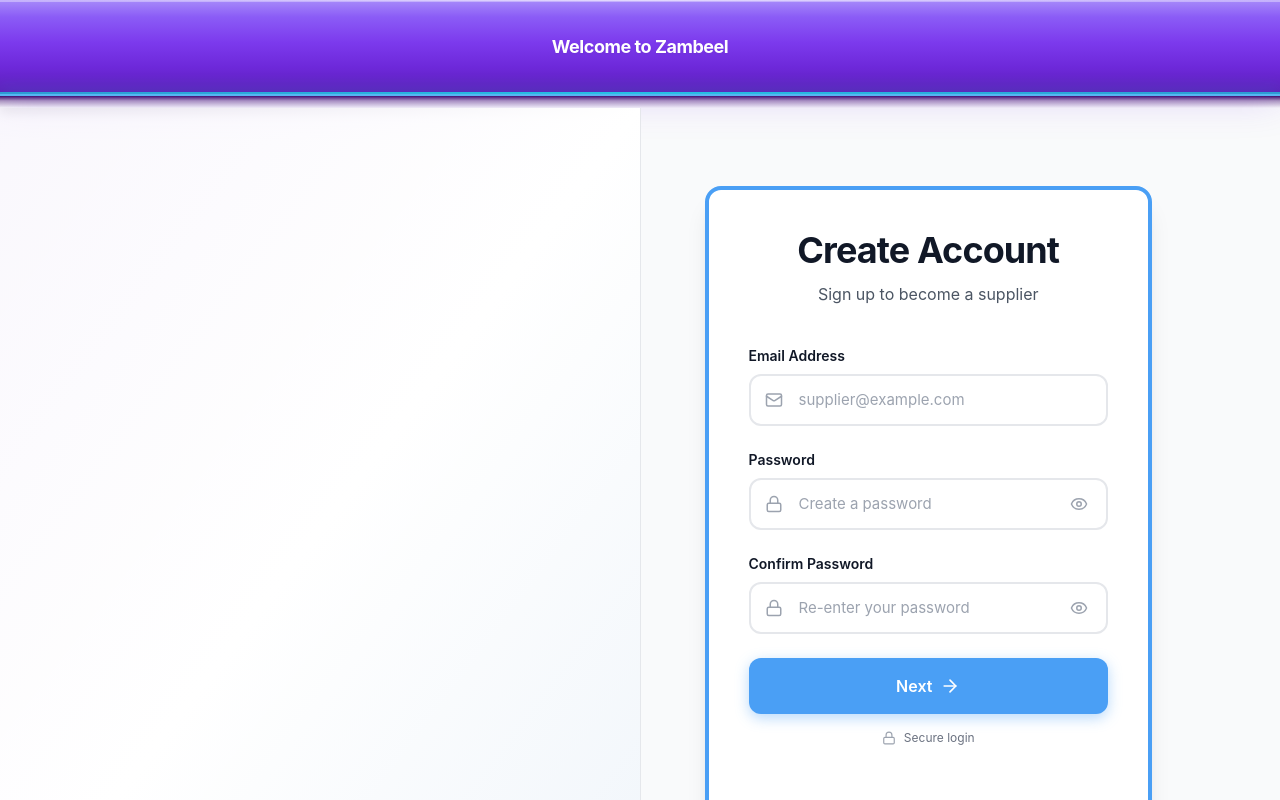
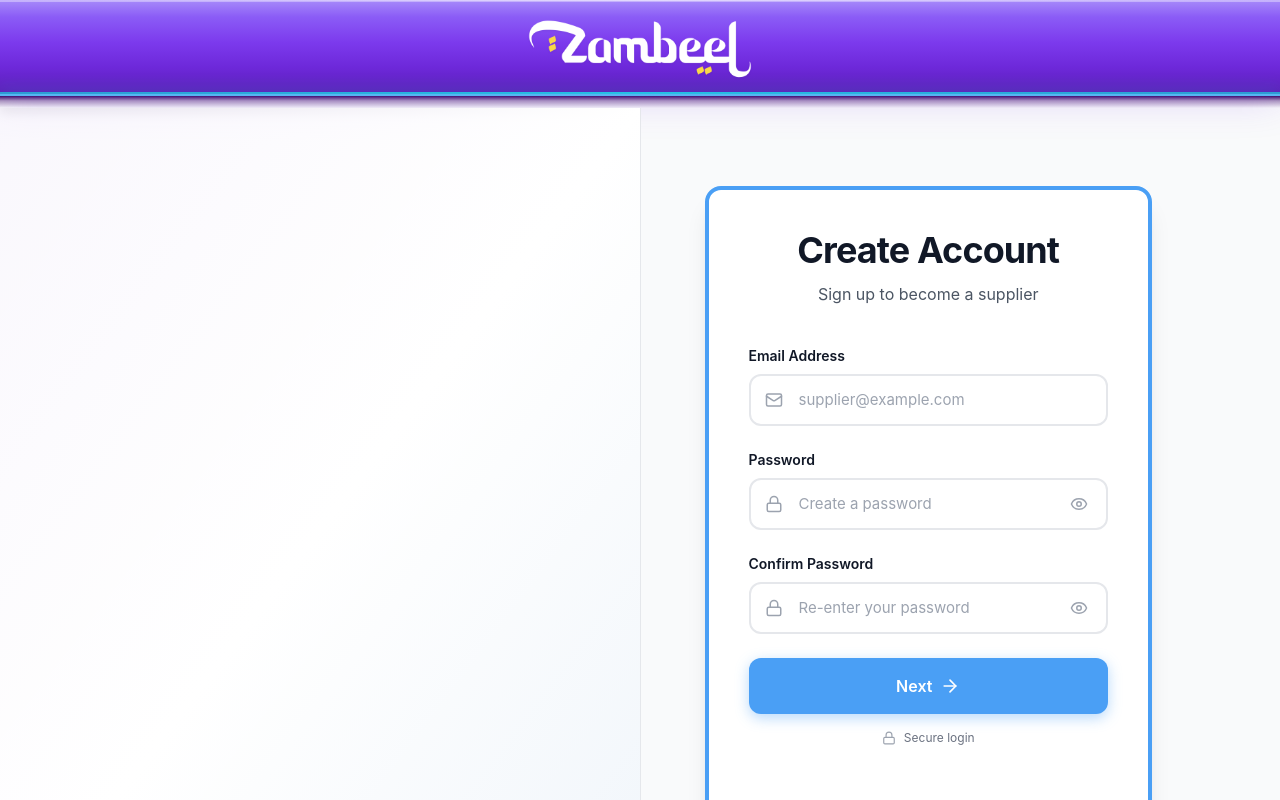
Before and after one commit to wqrmhd177/Zambeel-Supplier-Portal-Frontend, a Next.js app: page /login in a window 1280 px wide. Shown: the top 800 px of the page. Built offline with nearby package versions, Linux system fonts and the light colour scheme; no server answers.

Commit message:
regular update

```diff
--- a/src/app/login/page.tsx
+++ b/src/app/login/page.tsx
@@ -269,9 +269,13 @@
           }}
         />
         <div className="relative z-10 flex items-center justify-center w-full">
-          <span className="text-base sm:text-lg md:text-x1 font-bold tracking-tight text-white drop-shadow-sm">
-            Welcome to Zambeel
-          </span>
+          <div className="relative inline-block h-10 sm:h-12 md:h-14 lg:h-16 flex items-center">
+            <img
+              src="/Zambeel LOGO Yellow dots.png"
+              alt="Zambeel"
+              className="h-full w-auto object-contain object-center drop-shadow-sm"
+            />
+          </div>
         </div>
       </header>
 
@@ -291,10 +295,10 @@
       <div className="hidden md:flex md:flex-1 bg-gradient-to-br from-purple-50/50 via-white to-primary-blue/5 p-6 md:p-10 lg:p-16 flex-col justify-center relative border-r border-gray-200">
         <div className="relative z-10 max-w-[600px] animate-slide-in-left">
           <div className="flex items-center gap-3 mb-8 md:mb-12 lg:mb-16">
-            <div className="w-10 h-10 md:w-12 md:h-12 bg-primary-blue/10 rounded-xl flex items-center justify-center text-primary-blue">
-              <Package size={28} className="md:w-8 md:h-8" strokeWidth={2} />
+            <div className="h-10 w-auto md:h-12 flex items-center shrink-0">
+              <img src="/zambeel-logo.png" alt="Zambeel" className="h-full w-auto object-contain" />
             </div>
-            <h1 className="text-xl md:text-2xl lg:text-3xl font-bold text-gray-900 tracking-tight">Zambeel Supplier Portal</h1>
+            <h1 className="text-xl md:text-2xl lg:text-3xl font-bold text-gray-900 tracking-tight">Welcome to Supplier Portal</h1>
           </div>
 
           <div className="mb-8 md:mb-10 lg:mb-14">
@@ -497,7 +501,7 @@
               {isLoading ? (
                 <>
                   <span className="w-4 h-4 md:w-5 md:h-5 border-2 md:border-[3px] border-white/30 border-t-white rounded-full animate-spin"></span>
-                  <span>{isSignUp ? 'Creating account...' : 'Signing in...'}</span>
+                  <span>{isSignUp ? 'Next' : 'Signing in...'}</span>
                 </>
               ) : (
                 <>
```
Also changed, not shown: public/Zambeel LOGO Yellow dots.png (added), public/Zambeel.png (added).
